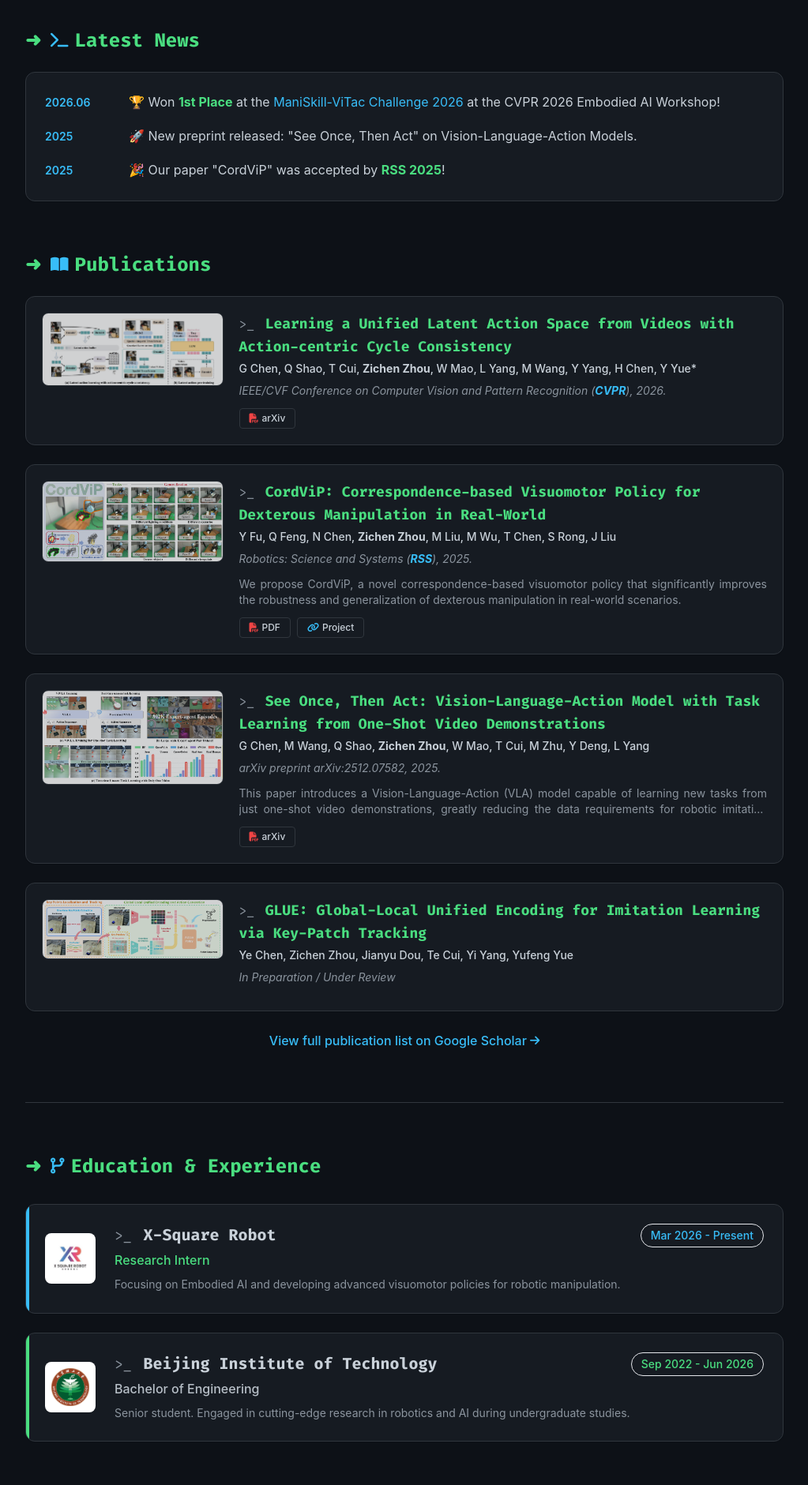
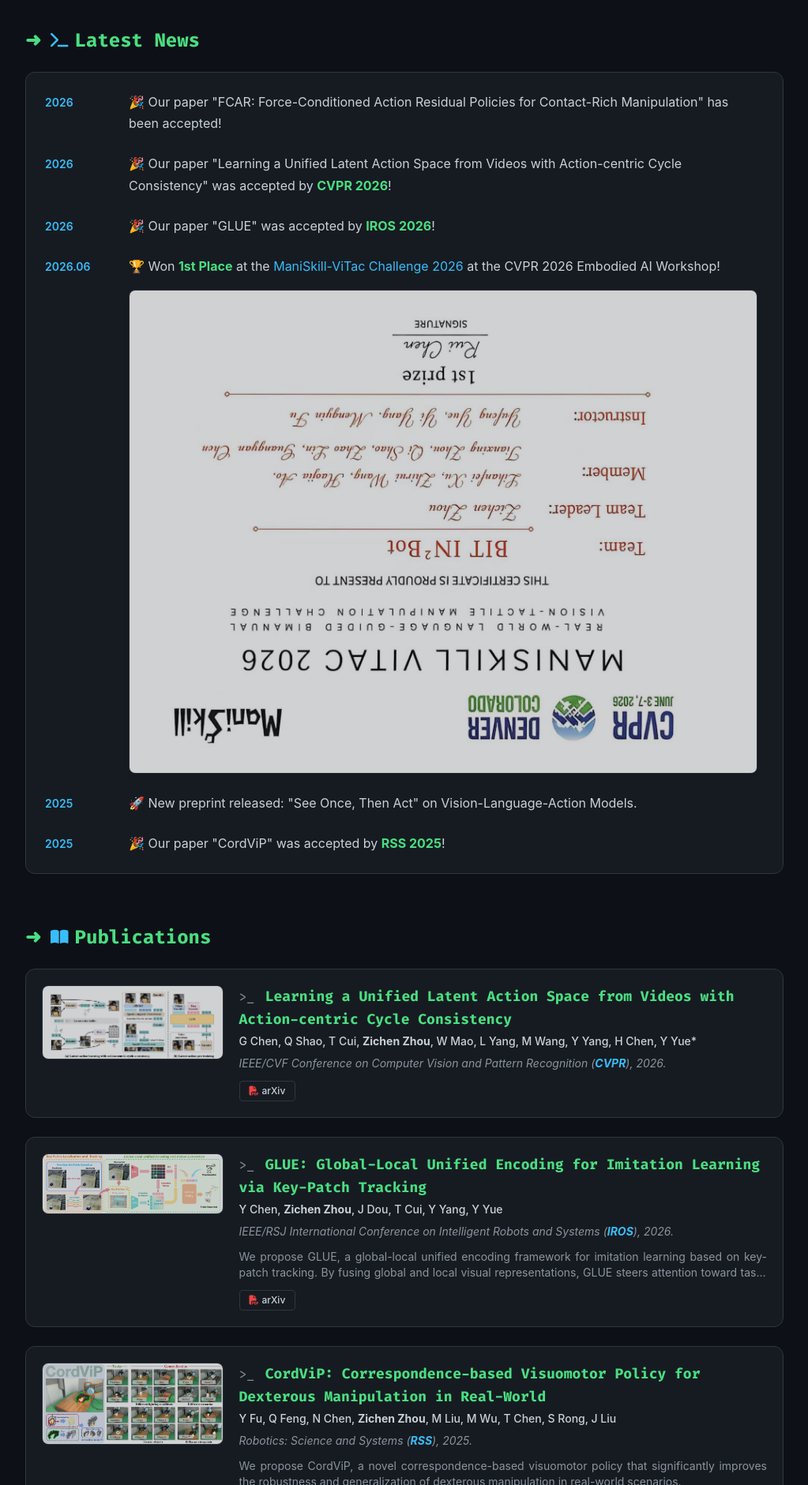
Before and after one commit to bochiman/jhouharry.github.io, an Astro site: page / in a window 1280 px wide. Shown: the part 702-2583 px from the top of the page at 79% size, without its empty margins (128-1151 px from the left). Built offline with nearby package versions, Linux system fonts and the light colour scheme; Astro itself is replaced by a stand-in of ours; a script that the page names is missing.

Commit message:
Update news and publications with recent acceptances and award certificate.
Mark GLUE as IROS 2026 with arXiv link, add CVPR 2026 and FCAR news items, and display the ManiSkill-ViTac Challenge certificate in the news section.

Co-authored-by: Cursor <cursoragent@cursor.com>

```diff
--- a/src/components/News.astro
+++ b/src/components/News.astro
@@ -1,4 +1,5 @@
 ---
+import { Image } from 'astro:assets';
 import { news } from '../data/news';
 ---
 
@@ -9,14 +10,23 @@ import { news } from '../data/news';
     <span class="lang-en">Latest News</span><span class="lang-zh">最新动态</span>
   </h2>
   <div class="bg-card-var rounded-xl shadow-sm border border-var p-6 transition-colors duration-300">
-    <ul class="space-y-4 max-h-64 overflow-y-auto pr-2 custom-scrollbar">
+    <ul class="space-y-6 pr-2 custom-scrollbar">
       {
         news.map((n) => (
-          <li class="flex gap-4">
-            <div class="min-w-[90px] text-sm font-semibold text-secondary-var pt-1">{n.date}</div>
-            <div class="text-main-var">
+          <li class="flex flex-col sm:flex-row gap-4">
+            <div class="min-w-[90px] text-sm font-semibold text-secondary-var pt-1 shrink-0">{n.date}</div>
+            <div class="text-main-var flex-1 min-w-0">
               <span class="lang-en" set:html={n.en} />
               <span class="lang-zh" set:html={n.zh} />
+              {n.image && (
+                <div class="mt-4">
+                  <Image
+                    src={n.image}
+                    alt={n.imageAlt ?? ''}
+                    class="rounded-lg border border-var max-w-full h-auto shadow-md hover:shadow-lg transition-shadow duration-300"
+                  />
+                </div>
+              )}
             </div>
           </li>
         ))
--- a/src/data/news.ts
+++ b/src/data/news.ts
@@ -1,14 +1,36 @@
+import type { ImageMetadata } from 'astro';
+import vitacCertificate from '../assets/images/awards/vitac-2026-certificate.jpg';
+
 export interface NewsItem {
   date: string;
   en: string;
   zh: string;
+  image?: ImageMetadata;
+  imageAlt?: string;
 }
 
 export const news: NewsItem[] = [
   {
+    date: '2026',
+    en: '🎉 Our paper "FCAR: Force-Conditioned Action Residual Policies for Contact-Rich Manipulation" has been accepted!',
+    zh: '🎉 我们的论文 "FCAR: Force-Conditioned Action Residual Policies for Contact-Rich Manipulation" 中稿！',
+  },
+  {
+    date: '2026',
+    en: '🎉 Our paper "Learning a Unified Latent Action Space from Videos with Action-centric Cycle Consistency" was accepted by <strong class="text-primary-var">CVPR 2026</strong>!',
+    zh: '🎉 我们的论文 "Learning a Unified Latent Action Space from Videos with Action-centric Cycle Consistency" 被 <strong class="text-primary-var">CVPR 2026</strong> 接收！',
+  },
+  {
+    date: '2026',
+    en: '🎉 Our paper "GLUE" was accepted by <strong class="text-primary-var">IROS 2026</strong>!',
+    zh: '🎉 我们的论文 "GLUE" 被 <strong class="text-primary-var">IROS 2026</strong> 接收！',
+  },
+  {
     date: '2026.06',
     en: '🏆 Won <strong class="text-primary-var">1st Place</strong> at the <a href="https://callmeray.github.io/Mani_ViTac_Challenge_2026_page/index.html#leaderboard" target="_blank" class="text-secondary-var hover:underline">ManiSkill-ViTac Challenge 2026</a> at the CVPR 2026 Embodied AI Workshop!',
     zh: '🏆 在 CVPR 2026 Embodied AI Workshop 的 <a href="https://callmeray.github.io/Mani_ViTac_Challenge_2026_page/index.html#leaderboard" target="_blank" class="text-secondary-var hover:underline">ManiSkill-ViTac Challenge 2026</a> 中获得 <strong class="text-primary-var">冠军</strong>！',
+    image: vitacCertificate,
+    imageAlt: 'ManiSkill-ViTac Challenge 2026 1st Prize Certificate — BIT IN²Bot',
   },
   {
     date: '2025',
--- a/src/data/publications.ts
+++ b/src/data/publications.ts
@@ -38,6 +38,23 @@ export const publications: Publication[] = [
     ],
   },
   {
+    title: 'GLUE: Global-Local Unified Encoding for Imitation Learning via Key-Patch Tracking',
+    titleHref: 'https://arxiv.org/abs/2509.23220',
+    authors: 'Y Chen, <strong>Zichen Zhou</strong>, J Dou, T Cui, Y Yang, Y Yue',
+    venueEn:
+      'IEEE/RSJ International Conference on Intelligent Robots and Systems (<span class="font-bold text-secondary-var">IROS</span>), 2026.',
+    venueZh:
+      'IEEE/RSJ International Conference on Intelligent Robots and Systems (<span class="font-bold text-secondary-var">IROS</span>), 2026.',
+    image: glue,
+    abstractEn:
+      'We propose GLUE, a global-local unified encoding framework for imitation learning based on key-patch tracking. By fusing global and local visual representations, GLUE steers attention toward task-relevant objects and improves policy robustness in cluttered and occluded settings.',
+    abstractZh:
+      '我们提出了 GLUE，一种基于关键点 patch 跟踪的全局-局部统一编码模仿学习框架。通过融合全局与局部视觉表征，GLUE 将注意力引导至任务相关物体，提升在杂乱与遮挡场景下的策略鲁棒性。',
+    links: [
+      { icon: 'fas fa-file-pdf text-red-500', label: 'arXiv', href: 'https://arxiv.org/abs/2509.23220' },
+    ],
+  },
+  {
     title: 'CordViP: Correspondence-based Visuomotor Policy for Dexterous Manipulation in Real-World',
     titleHref: '#',
     authors: 'Y Fu, Q Feng, N Chen, <strong>Zichen Zhou</strong>, M Liu, M Wu, T Chen, S Rong, J Liu',
@@ -64,12 +81,4 @@ export const publications: Publication[] = [
       { icon: 'fas fa-file-pdf text-red-500', label: 'arXiv', href: 'https://arxiv.org/abs/2512.07582' },
     ],
   },
-  {
-    title: 'GLUE: Global-Local Unified Encoding for Imitation Learning via Key-Patch Tracking',
-    authors: 'Ye Chen, Zichen Zhou, Jianyu Dou, Te Cui, Yi Yang, Yufeng Yue',
-    venueEn: 'In Preparation / Under Review',
-    venueZh: '在投 / 审稿中',
-    image: glue,
-    links: [],
-  },
 ];
```
Also changed, not shown: src/assets/images/awards/vitac-2026-certificate.jpg (added).
